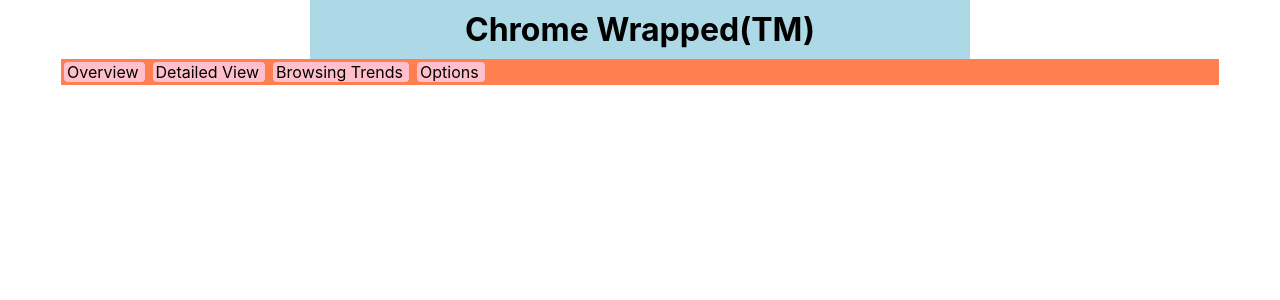
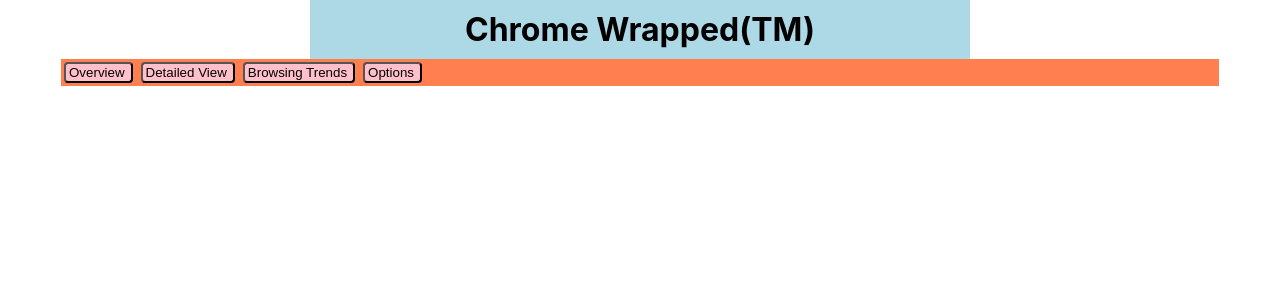
Before and after one commit to comp195/senior-project-spring-2023-chrome-wrapped, a React (Create React App) app in the folder chrome-wrapped/: page / in a window 1280 px wide. Shown: the top 300 px of the page. Built offline with nearby package versions, Linux system fonts and the light colour scheme.

Commit message:
Implemented tabs as buttons

```diff
--- a/chrome-wrapped/src/App.css
+++ b/chrome-wrapped/src/App.css
@@ -36,3 +36,13 @@
     transform: rotate(360deg);
   }
 }
+
+/* Button Hover: Change background */
+.tab button:hover {
+  background-color: #ddd;
+}
+
+/* Button Active: Change background */
+.tab button.active {
+  background-color: #ccc;
+}
--- a/chrome-wrapped/src/App.js
+++ b/chrome-wrapped/src/App.js
@@ -62,12 +62,12 @@
     borderRadius: 4
   }
   return (
-    <div
+    <button
     style={tabStyle}
     onClick={handler}
     >
       {name}
-    </div>
+    </button>
   )
 }
 
```
